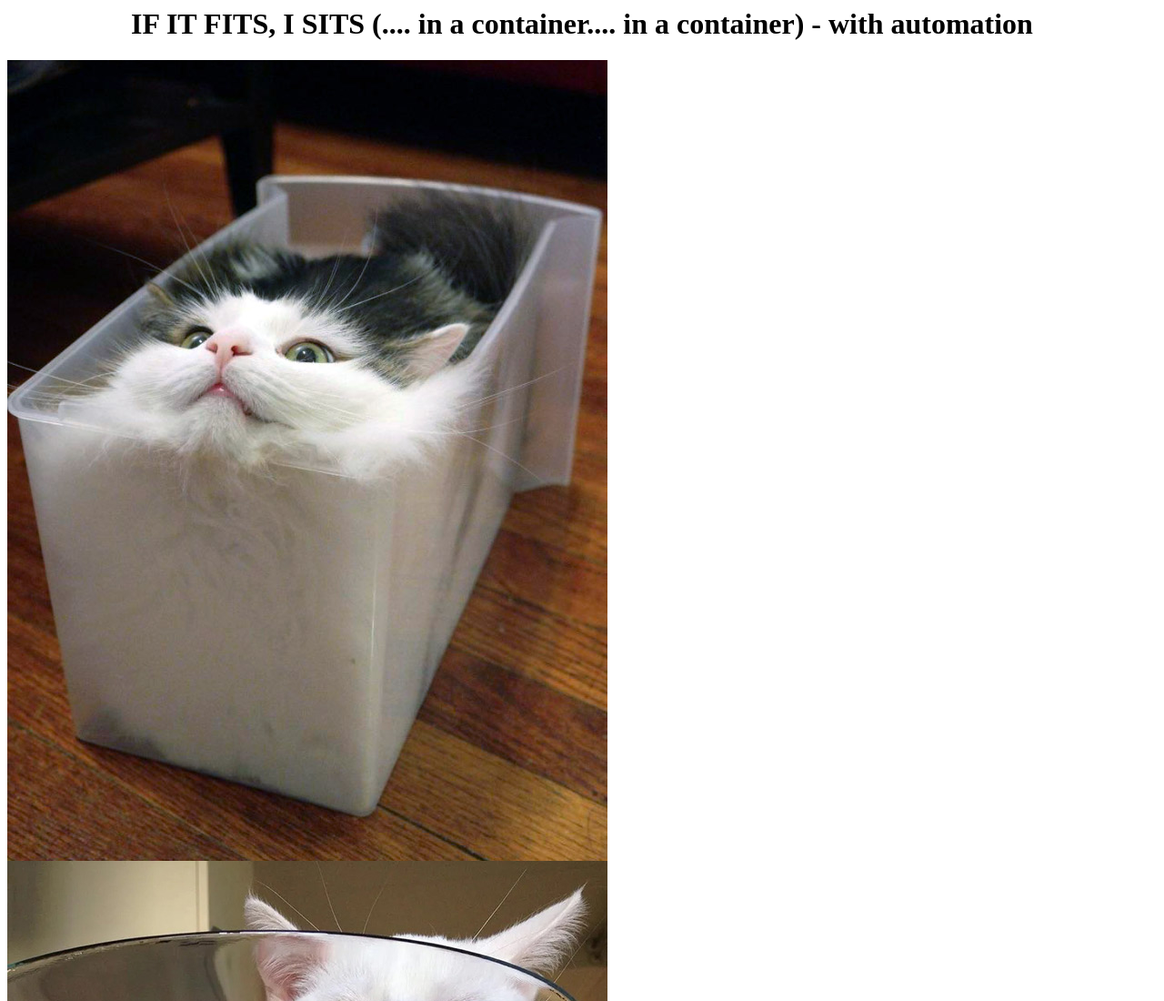
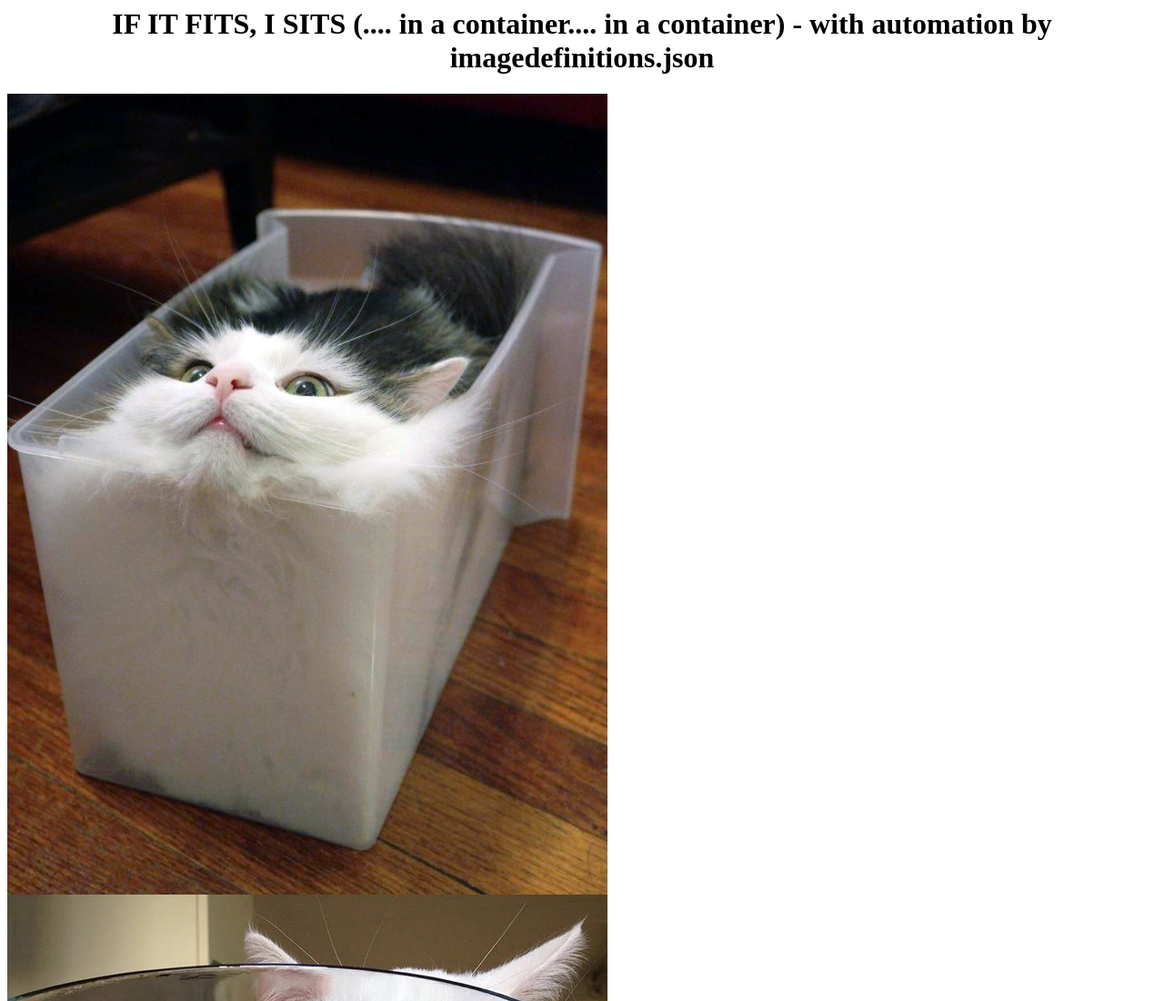
Before and after one commit to samuel-nartey/CICD-Project, a plain HTML site: page container/index.html in a window 1280 px wide. Shown: the top 1100 px of the page at 91% size. Drawn offline with Linux system fonts and the light colour scheme.

```diff
--- a/container/index.html
+++ b/container/index.html
@@ -3,7 +3,7 @@
 		<title> Container of cats </title>
 	</head>
 	<body>
-		<center><h1> IF IT FITS, I SITS (.... in a container.... in a container) - with automation </h1></center>
+		<center><h1> IF IT FITS, I SITS (.... in a container.... in a container) - with automation by imagedefinitions.json </h1></center>
 
 		<section id="photos">
 			<img src="containerandcat1.jpg" alt="container and a cat">
```
